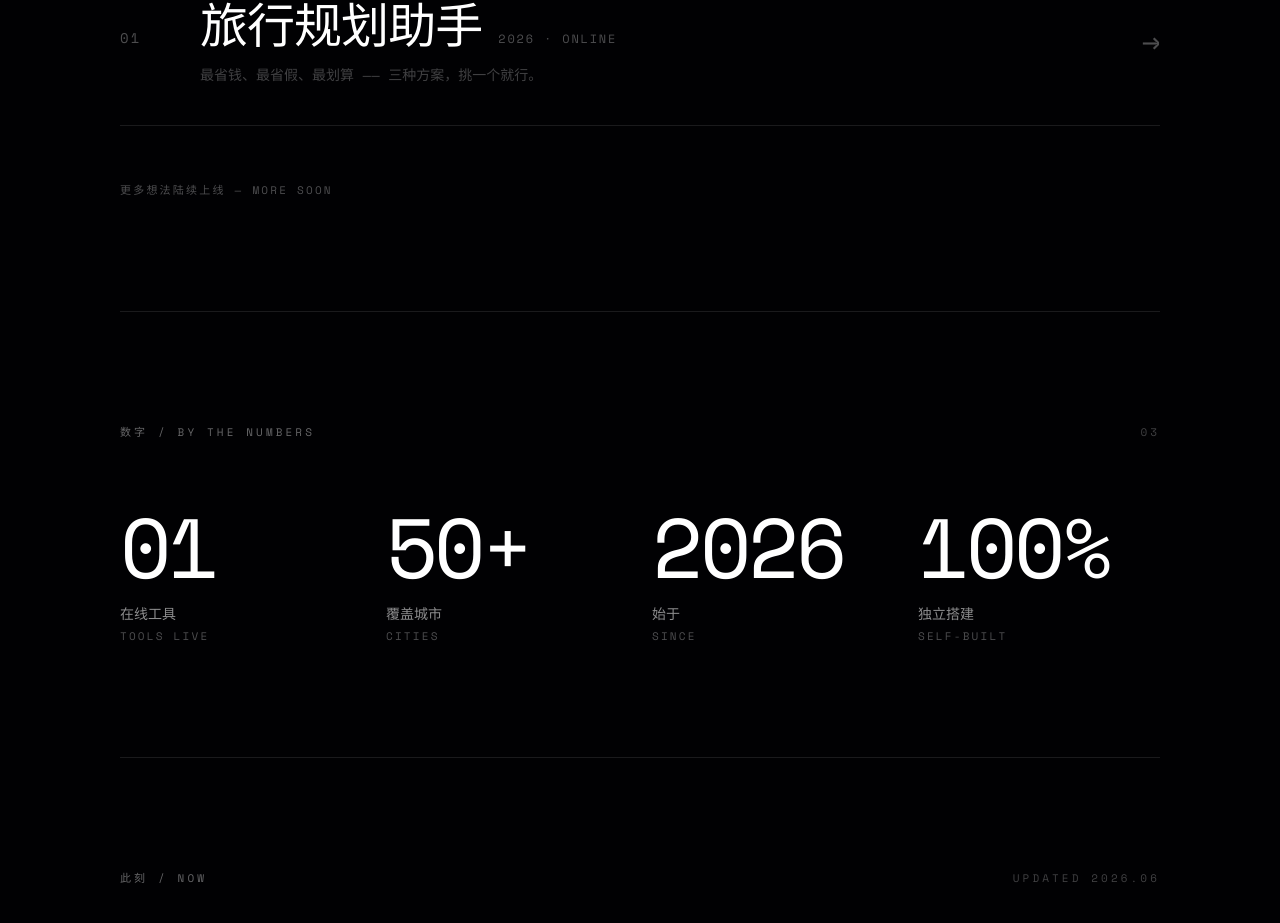
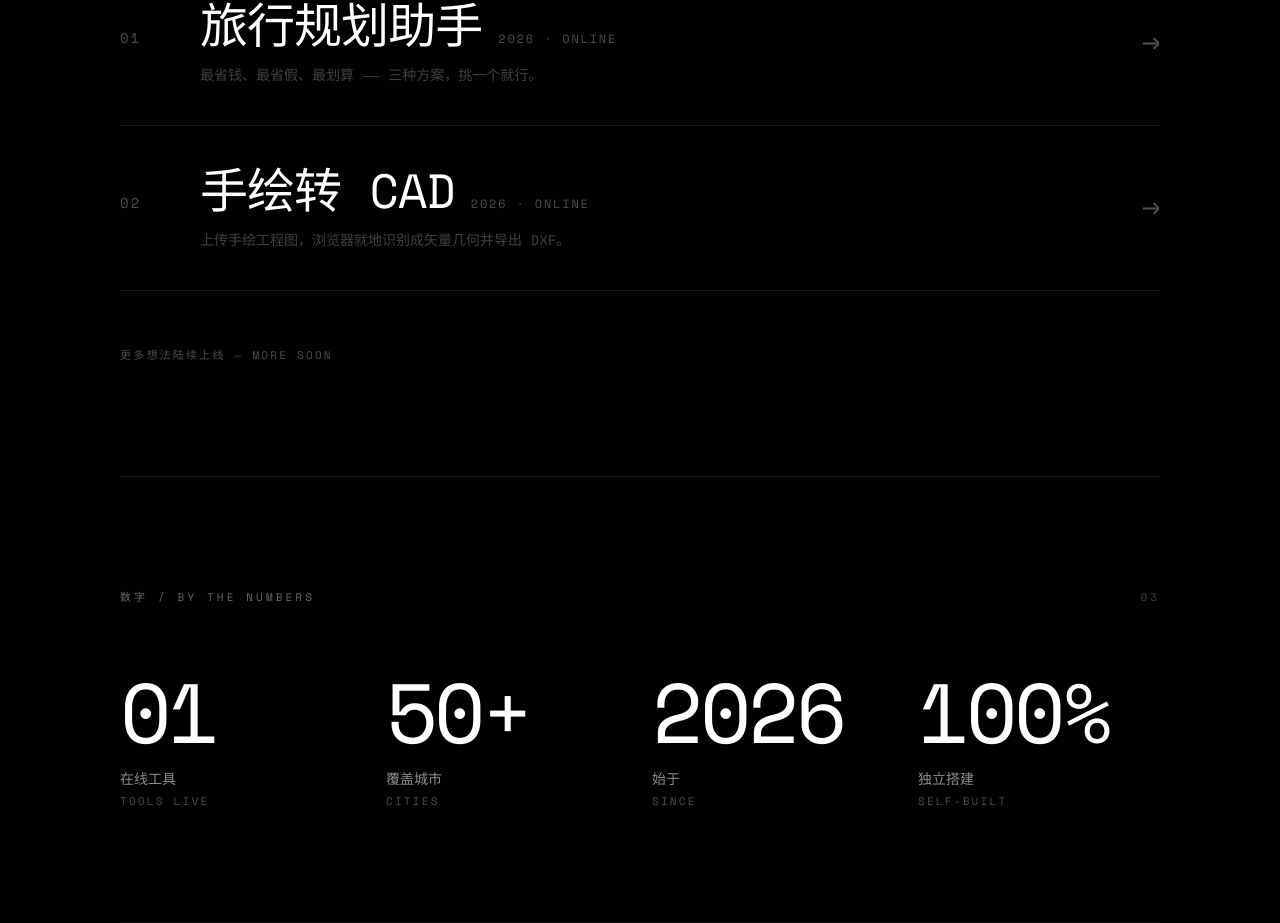
Before and after one commit to mubaic1004/travel-decision-mvp, a Next.js app: page / in a window 1280 px wide. Shown: the part 1518-2441 px from the top of the page. Built offline with nearby package versions, Linux system fonts and the light colour scheme; a web font is replaced by a local one.

Commit message:
Add 手绘转 CAD as homepage tool 02

```diff
--- a/src/components/landing/home.tsx
+++ b/src/components/landing/home.tsx
@@ -26,6 +26,14 @@ const projects: Project[] = [
     title: "旅行规划助手",
     subtitle: "最省钱、最省假、最划算 —— 三种方案，挑一个就行。",
     href: "/travel",
+    year: "2026",
+    status: "ONLINE",
+  },
+  {
+    id: "02",
+    title: "手绘转 CAD",
+    subtitle: "上传手绘工程图，浏览器就地识别成矢量几何并导出 DXF。",
+    href: "/handdraw",
     year: "2026",
     status: "ONLINE",
   },
```
